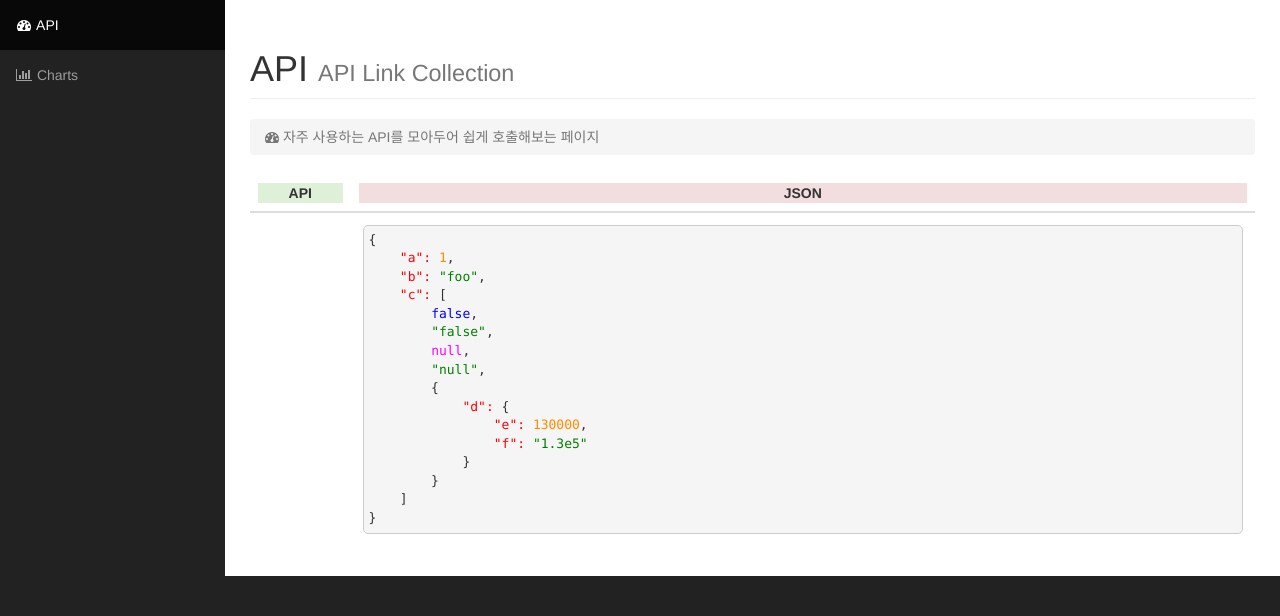
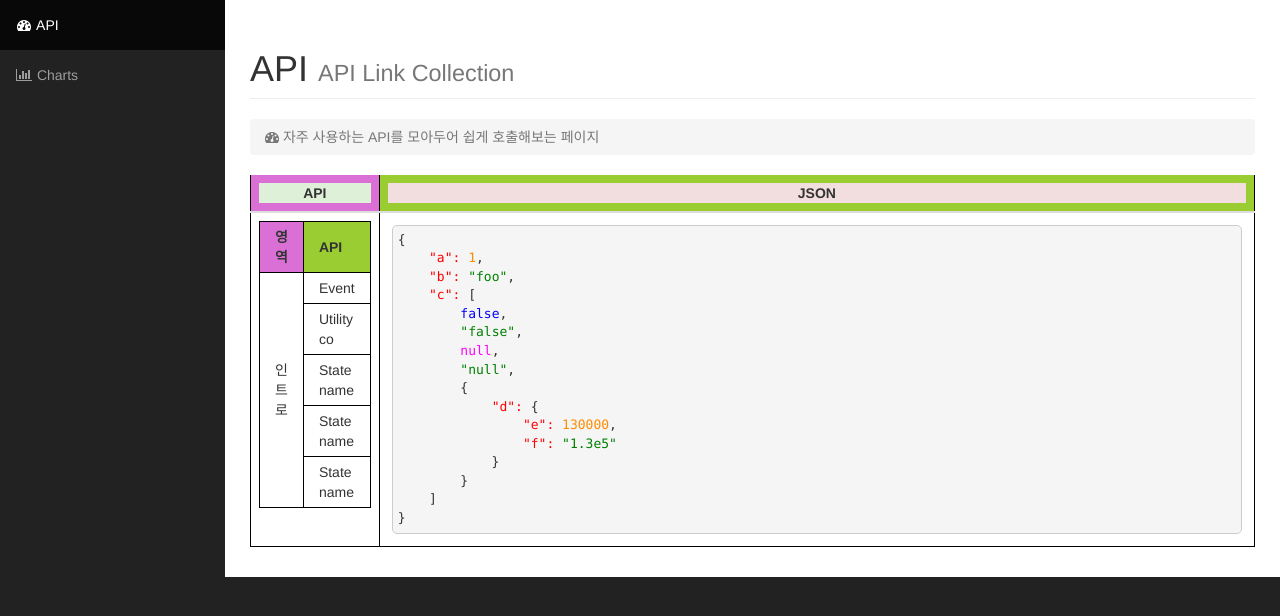
Before and after one commit to coolsharp/ProjDjango, a Django app: page / in a window 1280 px wide. Shown: the part 51-667 px from the top of the page. Run offline with Django 3.2, Linux system fonts and the light colour scheme; some libraries are stand-ins or nearby versions.

Commit message:
테이블 설정

```diff
--- a/blog/static/css/sb-admin.css
+++ b/blog/static/css/sb-admin.css
@@ -232,3 +232,29 @@ pre {outline: 1px solid #ccc; padding: 5px; margin: 5px; }
 .boolean { color: blue; }
 .null { color: magenta; }
 .key { color: red; }
+
+table {
+  border-collapse: collapse;
+}
+
+td,
+th {
+  border: 1px solid Black;
+  padding: 5px 15px;
+}
+
+thead > tr:nth-child(1) > th:nth-child(1) {
+  background-color: Orchid;
+}
+
+thead > tr:nth-child(1) > th:nth-child(2) {
+  background-color: YellowGreen;
+}
+
+thead > tr:nth-child(1) > th:nth-child(3) {
+  background-color: Orange;
+}
+
+thead > tr:nth-child(2) > th {
+  background-color: Gold;
+}
--- a/blog/templates/startbootstrap-sb-admin-master/api.html
+++ b/blog/templates/startbootstrap-sb-admin-master/api.html
@@ -20,13 +20,49 @@
         <table class="table" width="100%">
             <thead class="thead-inverse">
             <tr>
-                <th width="10%"><center><div class="bg-success">API</div></center></th>
-                <th width="90%"><center><div class="bg-danger text-white">JSON</div></center></th>
+                <th width="10%">
+                    <center>
+                        <div class="bg-success">API</div>
+                    </center>
+                </th>
+                <th width="90%">
+                    <center>
+                        <div class="bg-danger text-white">JSON</div>
+                    </center>
+                </th>
             </tr>
             </thead>
             <tbody>
             <tr>
-                <td></td>
+                <td>
+                    <table>
+                        <thead>
+                        <tr>
+                            <th rowspan="2">영역</th>
+                            <th>API</th>
+                        </tr>
+                        </thead>
+                        <tbody>
+                        <tr>
+                            <td rowspan="5">인트로</td>
+                            <td>Event</td>
+                        </tr>
+                        <tr>
+                            <td>Utility co</td>
+                        </tr>
+                        <tr>
+                            <td>State name</td>
+                        </tr>
+                        <tr>
+                            <td>State name</td>
+                        </tr>
+                        <tr>
+                            <td>State name</td>
+                        </tr>
+                        </tbody>
+                    </table>
+
+                </td>
                 <td>
                     <div id="api"></div>
                     <script src="{% static 'js/json.js' %}"></script>
```
Also changed, not shown: blog/static/css/blog.css (line endings or trailing spaces).
